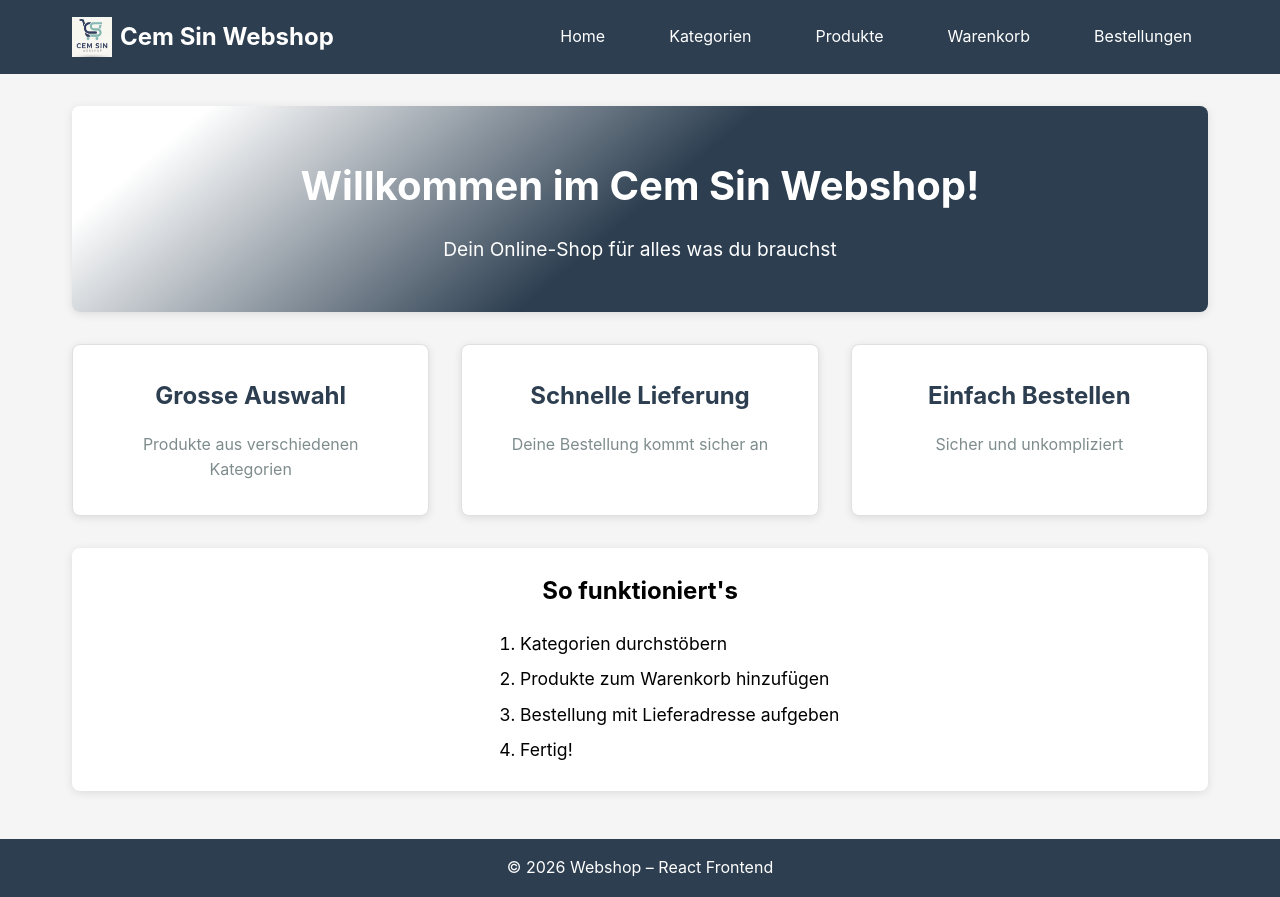
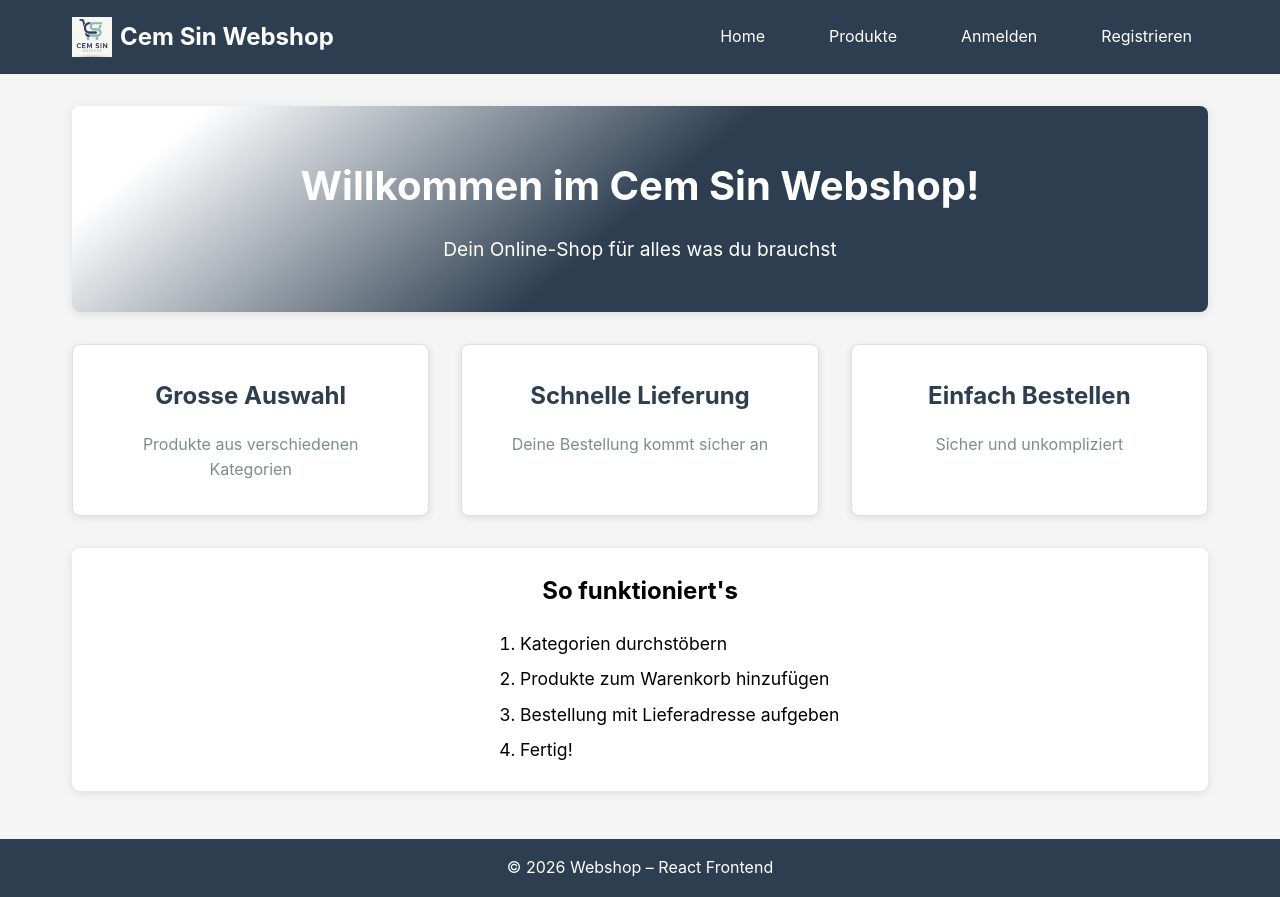
Before and after one commit to Cem499/Webshop_Cem_Indujan, a React (Vite) app in the folder Frontend-webshop/: page / in a window 1280 px wide. Built offline with nearby package versions, Linux system fonts and the light colour scheme.

Commit message:
feat(frontend): Navigation mit Auth-State und Role-based Links

```diff
--- a/Frontend-webshop/src/pages/Navigation.jsx
+++ b/Frontend-webshop/src/pages/Navigation.jsx
@@ -1,23 +1,73 @@
 import { Link } from "react-router-dom";
+import { useAuth } from "../context/AuthContext";
 
 export default function Navigation() {
+    // Auth-State aus Context lesen – kein prop-drilling nötig
+    const { isAuthenticated, user, logout } = useAuth();
+
     return (
         <ul className="nav-menu">
             <li>
                 <Link to="/" className="nav-link">Home</Link>
             </li>
             <li>
-                <Link to="/kategorien" className="nav-link">Kategorien</Link>
-            </li>
-            <li>
                 <Link to="/produkte" className="nav-link">Produkte</Link>
             </li>
-            <li>
-                <Link to="/warenkorb" className="nav-link">Warenkorb</Link>
-            </li>
-            <li>
-                <Link to="/bestellungen" className="nav-link">Bestellungen</Link>
-            </li>
+
+            {isAuthenticated ? (
+                // Eingeloggte User sehen Warenkorb, Bestellungen und Logout
+                <>
+                    <li>
+                        <Link to="/warenkorb" className="nav-link">Warenkorb</Link>
+                    </li>
+                    <li>
+                        <Link to="/bestellungen" className="nav-link">Meine Bestellungen</Link>
+                    </li>
+
+                    {/* Admin-Bereich nur für Benutzer mit ADMIN-Rolle sichtbar.
+                        Das Backend prüft die Rolle nochmals via @PreAuthorize. */}
+                    {user?.role === "ADMIN" && (
+                        <>
+                            <li>
+                                <Link to="/kategorien" className="nav-link">Kategorien</Link>
+                            </li>
+                            <li>
+                                <Link to="/admin/produkte" className="nav-link">Produkt erstellen</Link>
+                            </li>
+                            <li>
+                                <Link to="/admin/kategorien" className="nav-link">Kategorie erstellen</Link>
+                            </li>
+                            <li>
+                                <Link to="/admin/bestellungen" className="nav-link">Alle Bestellungen</Link>
+                            </li>
+                        </>
+                    )}
+
+                    <li style={{ display: "flex", alignItems: "center", gap: "0.75rem" }}>
+                        <span className="nav-link" style={{ color: "#95a5a6", cursor: "default" }}>
+                            Hallo, {user?.username}
+                        </span>
+                        {/* logout() bereinigt localStorage und leitet zur Startseite weiter */}
+                        <button
+                            onClick={logout}
+                            className="btn btn-secondary btn-sm"
+                            style={{ padding: "0.25rem 0.75rem" }}
+                        >
+                            Abmelden
+                        </button>
+                    </li>
+                </>
+            ) : (
+                // Nicht eingeloggte User sehen Login und Register
+                <>
+                    <li>
+                        <Link to="/login" className="nav-link">Anmelden</Link>
+                    </li>
+                    <li>
+                        <Link to="/register" className="nav-link">Registrieren</Link>
+                    </li>
+                </>
+            )}
         </ul>
     );
 }
```
